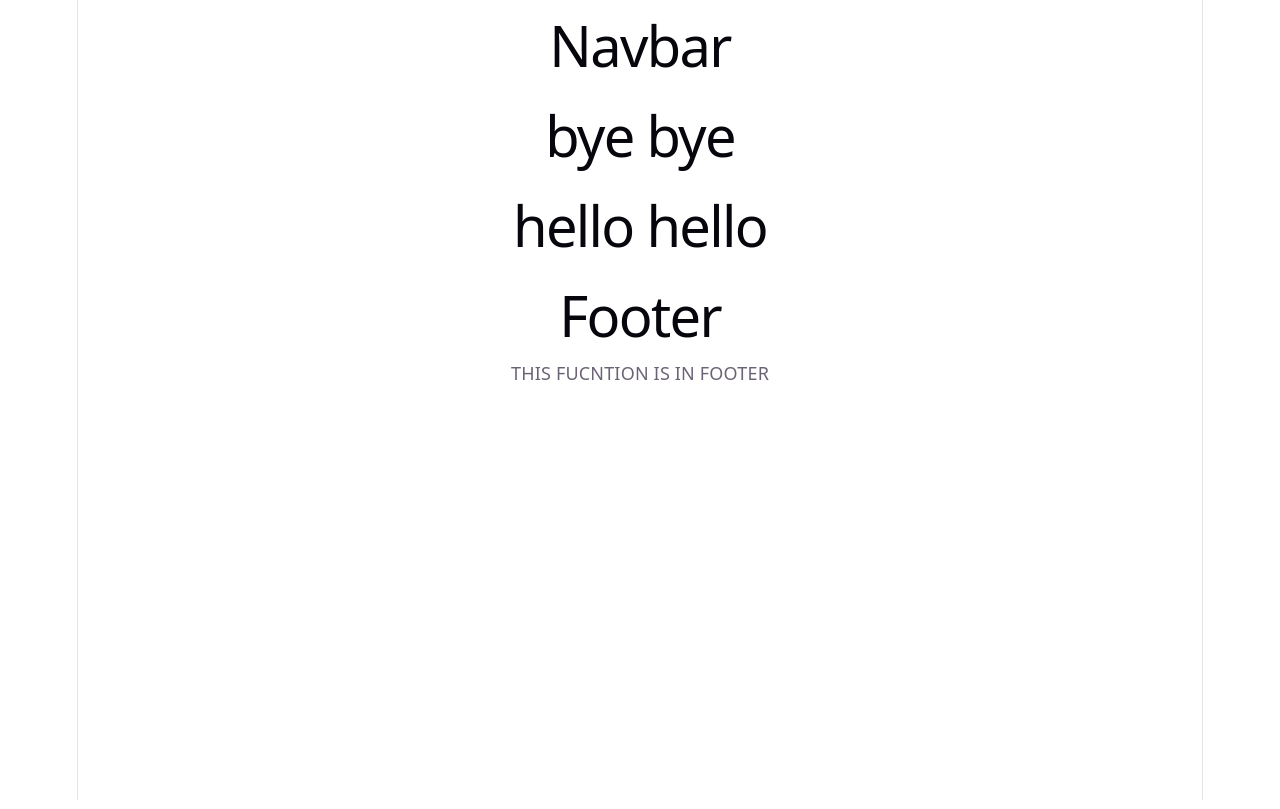
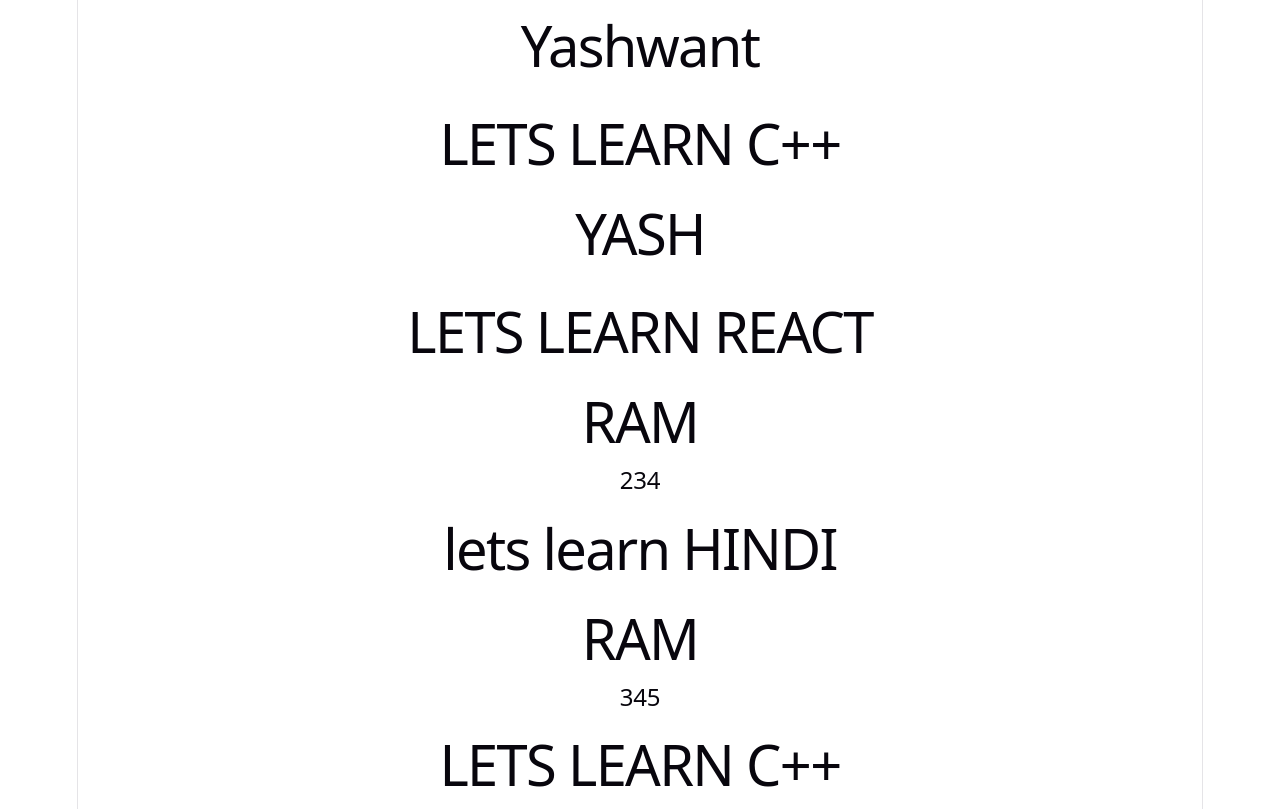
Before and after one commit to AKRITIROY007/React1, a React (Vite) app: page / in a window 1280 px wide. Built offline with nearby package versions, Linux system fonts and the light colour scheme.

Commit message:
Made simple variables and props

```diff
--- a/src/App.jsx
+++ b/src/App.jsx
@@ -3,14 +3,16 @@ import Homeee from "./Homeee";
 import { Hello, FunctionInFooter } from "./Footer";
 import { Bye } from "./Homeee";
 import { Body } from "./Body";
+import BookList from "./BookList";
 
 const App = () => {
   return (
     <>
-      <Homeee />
+      {/* <Homeee />
       <Body />
       <Footer />
-      <FunctionInFooter />
+      <FunctionInFooter /> */}
+      <BookList />
     </>
   );
 };
--- a/src/Book.jsx
+++ b/src/Book.jsx
@@ -1,17 +1,12 @@
 import React from "react";
 
-const Title = () => <h1>LETS LEARN REACT</h1>;
-const Author = () => <h1>Hi this is Author</h1>;
-const Price = () => <h1>Rs. 450</h1>;
-const Image = () => <h1>Image holder</h1>;
-
-const Book = () => {
+const Book = (props) => {
+  console.log(props);
   return (
     <>
-      <Title />
-      <Author />
-      <Price />
-      <Image />
+      <h1>{props.writer}</h1>
+      <h2>{props.price}</h2>
+      <h1>{props.BookName}</h1>
     </>
   );
 };
--- a/src/BookList.jsx
+++ b/src/BookList.jsx
@@ -2,13 +2,18 @@ import React from "react";
 import Book from "./Book";
 
 const BookList = () => {
+  const author1 = "RAM";
+  const author2 = "YASH";
+  const title1 = "LETS LEARN C++";
+  const title2 = "LETS LEARN REACT ";
+  const price = 234;
+
   return (
     <>
-      <Book />
-      <Book />
-      <Book />
-      <Book />
-      <Book />
+      <Book writer="Yashwant" BookName={title1} />
+      <Book writer={author2} BookName={title2} />
+      <Book writer={author1} BookName="lets learn HINDI" price={price} />
+      <Book writer={author1} BookName={title1} price="345" />
     </>
   );
 };
```
